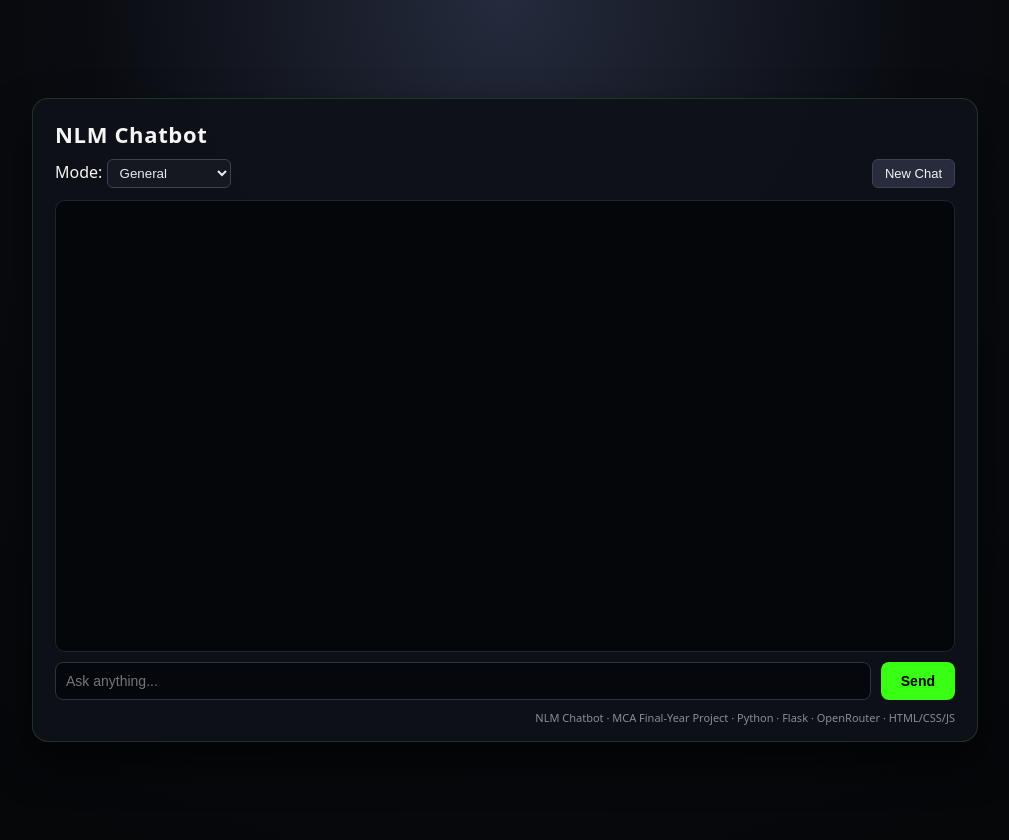
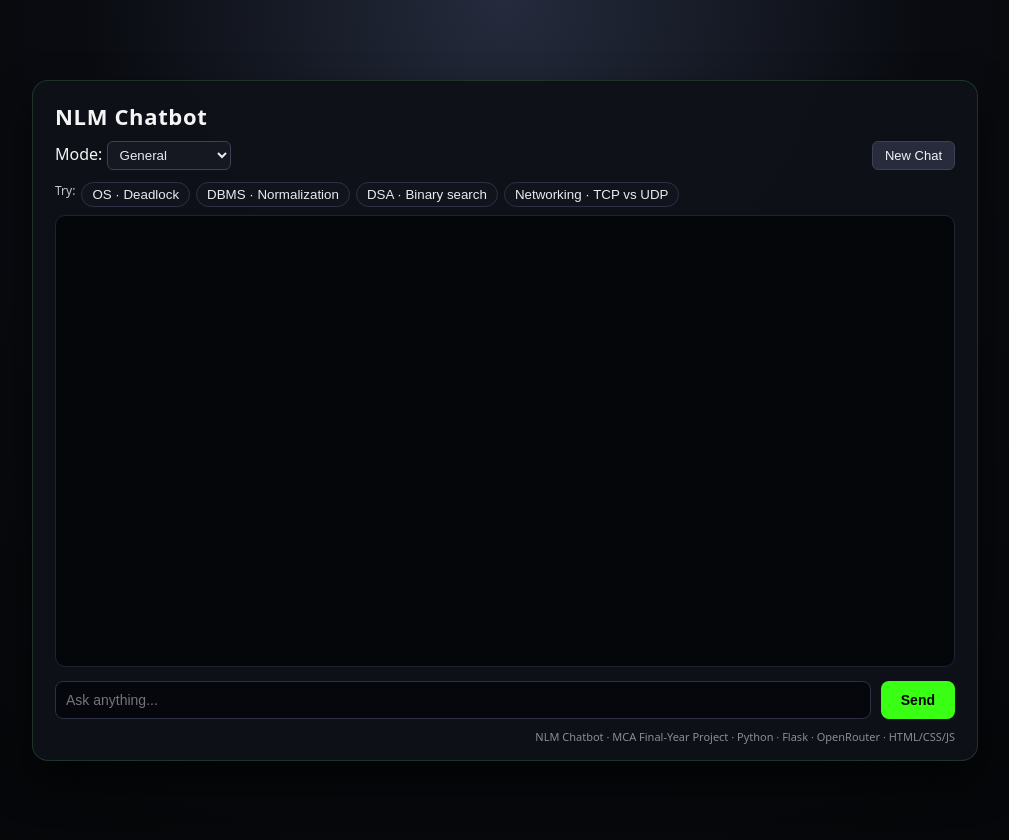
Before and after one commit to Leastcare/NLM_Chatbot, a Flask app: page / in a window 1280 px wide. Shown: the whole page, without its empty margins (135-1144 px from the left). Run offline with Flask 3, Linux system fonts and the light colour scheme.

Commit message:
update NLM Chatbot UI with suggestions bar

```diff
--- a/templates/index.html
+++ b/templates/index.html
@@ -120,6 +120,10 @@
             display: flex;
             gap: 10px;
             margin-top: 4px;
+            position: sticky;
+            bottom: 0;
+            background: rgba(15,17,25,0.98);
+            padding-top: 4px;
         }
         #input {
             flex: 1;
@@ -154,6 +158,17 @@
             color: #868e96;
             text-align: right;
         }
+        .suggest-btn {
+            background: #11141d;
+            color: #e9ecef;
+            border: 1px solid #2c3144;
+            border-radius: 999px;
+            padding: 4px 10px;
+            cursor: pointer;
+        }
+        .suggest-btn:hover {
+            background: #1b1f2b;
+        }
     </style>
 </head>
 <body>
@@ -171,6 +186,14 @@
                 </select>
             </div>
             <button id="reset-btn">New Chat</button>
+        </div>
+
+        <div id="suggestions" style="display:flex;flex-wrap:wrap;gap:6px;margin-bottom:8px;font-size:12px;">
+            <span style="opacity:0.8;">Try:</span>
+            <button class="suggest-btn" onclick="useSuggestion('Explain deadlock with a simple example.')">OS · Deadlock</button>
+            <button class="suggest-btn" onclick="useSuggestion('What is normalization? Explain 1NF, 2NF, 3NF briefly.')">DBMS · Normalization</button>
+            <button class="suggest-btn" onclick="useSuggestion('Time complexity of binary search and why?')">DSA · Binary search</button>
+            <button class="suggest-btn" onclick="useSuggestion('Difference between TCP and UDP in simple words.')">Networking · TCP vs UDP</button>
         </div>
 
         <div id="chatbox"></div>
@@ -191,6 +214,11 @@
         const input = document.getElementById('input');
         const modeSelect = document.getElementById('mode');
         const resetBtn = document.getElementById('reset-btn');
+
+        function useSuggestion(text) {
+            input.value = text;
+            sendMessage();
+        }
 
         function addMessage(message, sender) {
             const row = document.createElement('div');
@@ -289,7 +317,17 @@
 
         resetBtn.addEventListener('click', async () => {
             chatbox.innerHTML = '';
-            addMessage('New chat started. Context cleared.', 'bot');
+
+            const mode = modeSelect ? modeSelect.value : 'general';
+            if (mode === 'mca') {
+                addMessage('New chat started. Ask MCA topics like OS vs process/thread, DBMS normalization, DSA time complexity, etc.', 'bot');
+            } else if (mode === 'interview') {
+                addMessage('New chat started. Ask for interview-style answers, e.g. “Tell me about yourself” or “Explain polymorphism in OOP”.', 'bot');
+            } else if (mode === 'code') {
+                addMessage('New chat started. Paste your code and ask for explanation, bug fixing, or improvements.', 'bot');
+            } else {
+                addMessage('New chat started. Ask anything: general questions, coding doubts, or MCA topics.', 'bot');
+            }
 
             try {
                 await fetch('/reset', { method: 'POST' });
```
